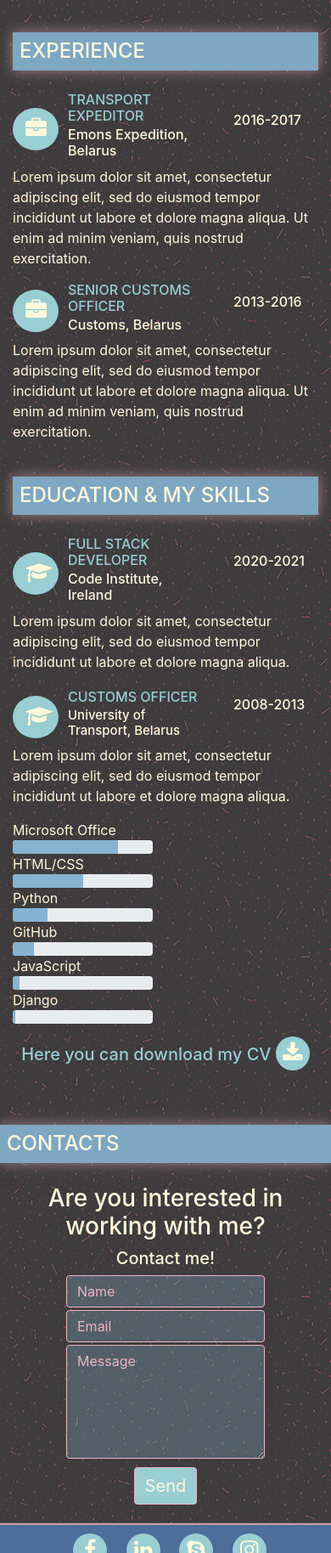
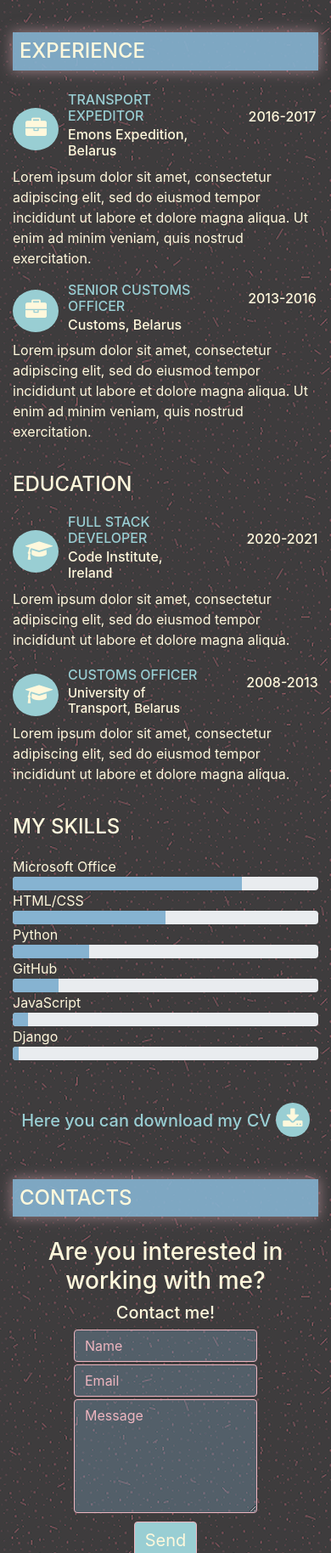
Before and after one commit to Code-Institute-Submissions/My-resume-website, a plain HTML site: page index.html in a window 390 px wide. Shown: the part 804-2632 px from the top of the page at 85% size. Drawn offline with nearby package versions, Linux system fonts and the light colour scheme.

Commit message:
Modified section Education

```diff
--- a/assets/css/style.css
+++ b/assets/css/style.css
@@ -140,18 +140,21 @@ padding-left: 0px;
 }
 
 /* --------------------------------My Experience */
-#heading{
+#heading {
 background-color: rgba(134, 179, 209, 0.90);
     color: #FFF8DC;
-    margin-top: 25px;
-    margin-bottom: 25px;
+    margin:25px 0;
     padding: 8px;
     -webkit-box-shadow: 0px 0px 14px 1px rgba(237,181,191,0.5);
 -moz-box-shadow: 0px 0px 14px 1px rgba(237,181,191,0.5);
 box-shadow: 0px 0px 14px 1px rgba(237,181,191,0.5);
 }
 
-.fa-2x{
+.margin {
+    margin-top: 20px;
+}
+
+.fa-2x {
     width: 54px;
     padding: 15px;
     border-radius: 50%;
@@ -162,39 +165,37 @@ box-shadow: 0px 0px 14px 1px rgba(237,181,191,0.5);
     background: #99CED3;
 }
 
-.fontsize{
-    font-size: 15px;
-}
-.low{
-    margin-bottom:20px;
-}
-
-.margintop{
-    margin-top: 10px;
-    margin-bottom: 5px;
-}
-
-.bluename{
+.blue-name {
  color:#99CED3;
  margin-bottom: 3px;
 }
 
-.no-margin{
+.low {
+    margin-bottom:20px;
+    text-align: center;
+    padding-left: 30px;
+}
+
+.heading {
+margin:20px 0;
+}
+
+.font-size {
+    font-size: 15px;
+}
+
+.no-margin {
     margin: 0px;
     padding-left: 0px;
 }
 
-.margin{
-    margin-top: 20px;
-}
-.progress-bar{
+.blue-color {
 background-color: #86B3d1;
-;
 }
 
-.download{
+.download {
     text-align: center;
-    margin: 15px;
+    margin: 50px 0;
     color: #99CED3;
 }
 .download i:hover {
--- a/index.html
+++ b/index.html
@@ -89,33 +89,33 @@
             </feature>
             <!-- My Experience -->
             <feature>
-                <div class="container experience" id="experience">
+                <div class="container">
                     <h4 id="heading">EXPERIENCE</h4>
                     <div class="row align-items-center margin">
-                        <div class="col-md-6 exp1">
+                        <div class="col-md-6">
                             <div class="row">
                                 <div class="col-2"><i class="fa fa-briefcase fa-2x" aria-hidden="true"></i>
                                 </div>
                                 <div class="col-6">
-                                    <h6 class="bluename ">TRANSPORT EXPEDITOR</h6>
+                                    <h6 class="blue-name ">TRANSPORT EXPEDITOR</h6>
                                     <h6>Emons Expedition, Belarus</h6>
                                 </div>
-                                <div class="col-4">
-                                    <h6 class="low">2016-2017</h6>
+                                <div class="col-4 low">
+                                    <h6>2016-2017</h6>
                                 </div>
                             </div>
                             <p>Lorem ipsum dolor sit amet, consectetur adipiscing elit, sed do eiusmod tempor incididunt ut labore et dolore magna aliqua. Ut enim ad minim veniam, quis nostrud exercitation.</p>
                         </div>
-                        <div class="col-md-6 exp1">
+                        <div class="col-md-6">
                             <div class="row">
                                 <div class="col-2"><i class="fa fa-briefcase fa-2x" aria-hidden="true"></i>
                                 </div>
                                 <div class="col-6">
-                                    <h6 class="bluename uppercase ">SENIOR CUSTOMS OFFICER</h6>
+                                    <h6 class="blue-name">SENIOR CUSTOMS OFFICER</h6>
                                     <h6>Customs, Belarus</h6>
                                 </div>
-                                <div class="col-4">
-                                    <h6 class="low">2013-2016</h6>
+                                <div class="col-4 low">
+                                    <h6>2013-2016</h6>
                                 </div>
                             </div>
                             <p>Lorem ipsum dolor sit amet, consectetur adipiscing elit, sed do eiusmod tempor incididunt ut labore et dolore magna aliqua. Ut enim ad minim veniam, quis nostrud exercitation.</p>
@@ -123,15 +123,16 @@
                     </div>
                 </div>
 
-                <div class="container education-skills">
-                    <h4 id="heading">EDUCATION & MY SKILLS</h4>
+                 <!-- My Education -->
+                <div class="container">
                     <div class="row align-items-center">
-                        <div class="col-md-6 exp1">
+                        <div class="col-md-6">
+                        <h4 class="heading">EDUCATION</h4>
                             <div class="row">
                                 <div class="col-2"><i class="fa fa-graduation-cap fa-2x" aria-hidden="true"></i>
                                 </div>
                                 <div class="col-6">
-                                    <h6 class="bluename">FULL STACK DEVELOPER</h6>
+                                    <h6 class="blue-name">FULL STACK DEVELOPER</h6>
                                     <h6>Code Institute, Ireland</h6>
                                 </div>
                                 <div class="col-4 low">
@@ -144,8 +145,8 @@
                                 <div class="col-2"><i class="fa fa-graduation-cap fa-2x" aria-hidden="true"></i>
                                 </div>
                                 <div class="col-6">
-                                    <h6 class="bluename">CUSTOMS OFFICER</h6>
-                                    <h6 class="fontsize">University of Transport, Belarus</h6>
+                                    <h6 class="blue-name">CUSTOMS OFFICER</h6>
+                                    <h6 class="font-size">University of Transport, Belarus</h6>
                                 </div>
                                 <div class="col-4 low">
                                     <h6>2008-2013</h6>
@@ -154,30 +155,32 @@
                             <p>Lorem ipsum dolor sit amet, consectetur adipiscing elit, sed do eiusmod tempor incididunt ut labore et dolore magna aliqua.</p>
                         </div>
 
-                        <div class="col-6 my-skills">
+                         <!-- My Skills -->
+                        <div class="col-md-6 col-sm-12">
+                        <h4 class="heading">MY SKILLS</h4>
                             <p class="no-margin">Microsoft Office</p>
                             <div class="progress">
-                                <div class="progress-bar" role="progressbar" style="width: 75%" aria-valuenow="75" aria-valuemin="0" aria-valuemax="100"></div>
+                                <div class="progress-bar blue-color" role="progressbar" style="width: 75%" aria-valuenow="75" aria-valuemin="0" aria-valuemax="100"></div>
                             </div>
                             <p class="no-margin">HTML/CSS</p>
                             <div class="progress">
-                                <div class="progress-bar" role="progressbar" style="width: 50%" aria-valuenow="50" aria-valuemin="0" aria-valuemax="100"></div>
+                                <div class="progress-bar blue-color" role="progressbar" style="width: 50%" aria-valuenow="50" aria-valuemin="0" aria-valuemax="100"></div>
                             </div>
                             <p class="no-margin">Python</p>
                             <div class="progress">
-                                <div class="progress-bar" role="progressbar" style="width: 25%" aria-valuenow="25" aria-valuemin="0" aria-valuemax="100"></div>
+                                <div class="progress-bar blue-color" role="progressbar" style="width: 25%" aria-valuenow="25" aria-valuemin="0" aria-valuemax="100"></div>
                             </div>
                             <p class="no-margin">GitHub</p>
                             <div class="progress">
-                                <div class="progress-bar" role="progressbar" style="width: 15%" aria-valuenow="15" aria-valuemin="0" aria-valuemax="100"></div>
+                                <div class="progress-bar blue-color" role="progressbar" style="width: 15%" aria-valuenow="15" aria-valuemin="0" aria-valuemax="100"></div>
                             </div>
                             <p class="no-margin">JavaScript</p>
                             <div class="progress">
-                                <div class="progress-bar" role="progressbar" style="width: 5%" aria-valuenow="5" aria-valuemin="0" aria-valuemax="100"></div>
+                                <div class="progress-bar blue-color" role="progressbar" style="width: 5%" aria-valuenow="5" aria-valuemin="0" aria-valuemax="100"></div>
                             </div>
                             <p class="no-margin">Django</p>
                             <div class="progress">
-                                <div class="progress-bar" role="progressbar" style="width: 2%" aria-valuenow="2" aria-valuemin="0" aria-valuemax="100"></div>
+                                <div class="progress-bar blue-color" role="progressbar" style="width: 2%" aria-valuenow="2" aria-valuemin="0" aria-valuemax="100"></div>
                             </div>
                         </div>
 
@@ -192,7 +195,8 @@
             </feature>
 
             <!-- My Contact -->
-            <feature class="container contact" id="contact">
+            <feature>
+            <div class="container">
                 <h4 id="heading">CONTACTS</h4>
                 <div class="row">
                     <div class="col">
@@ -214,7 +218,7 @@
 
                     </div>
                 </div>
-
+            </div>
             </feature>
 
             <!-- My CV -->
```
